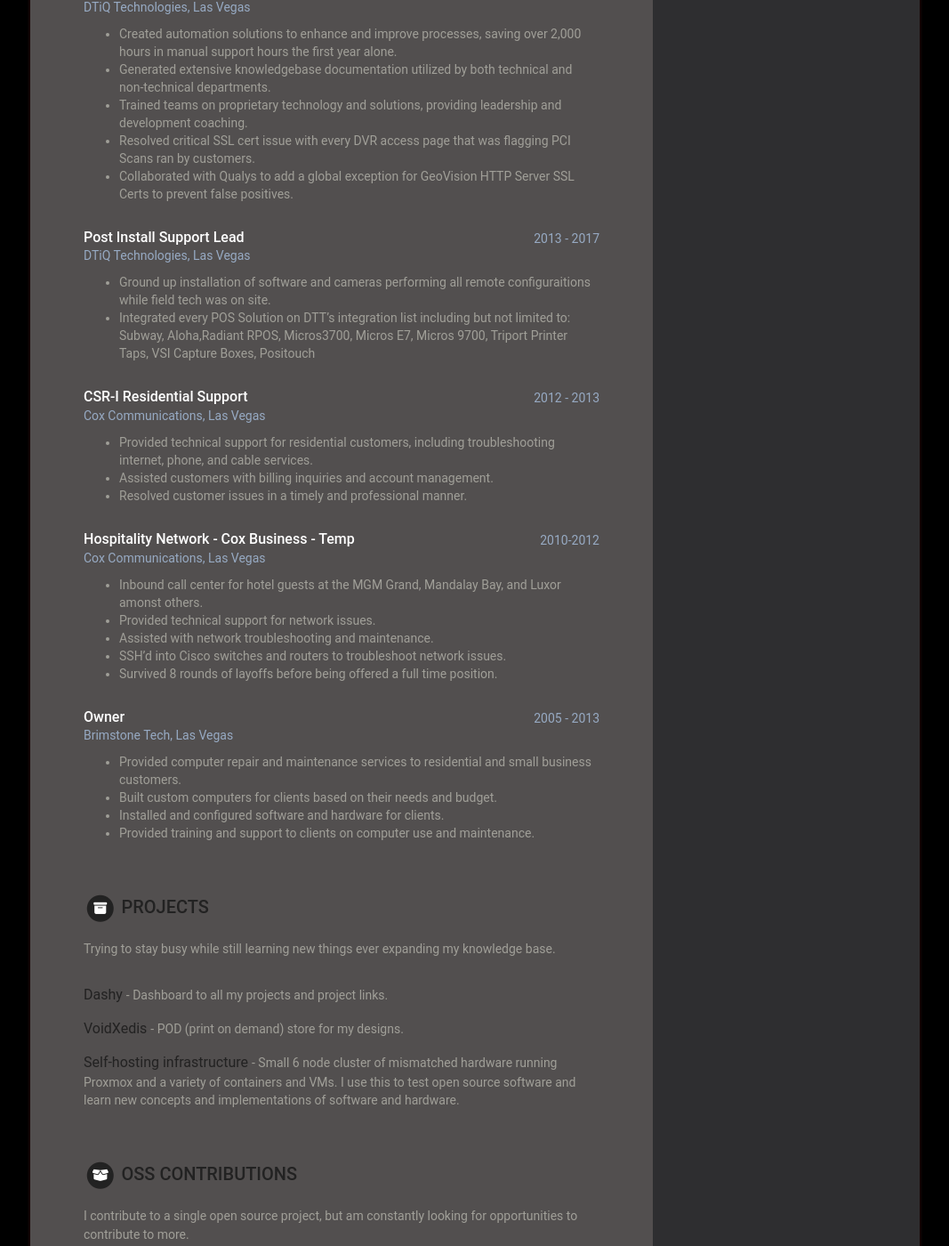
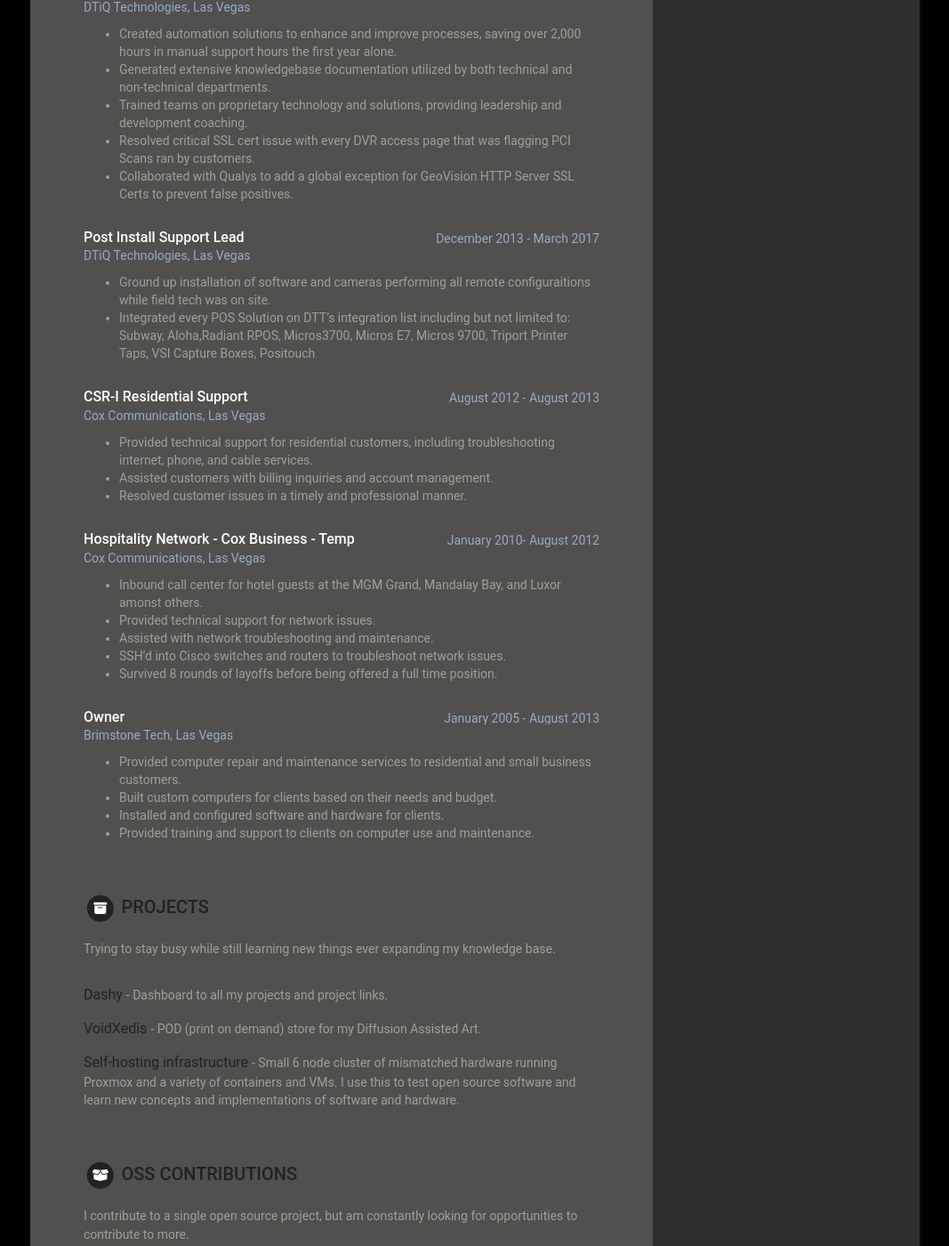
Before and after one commit to xedis/online-cv, a Jekyll site: the page built from index.html, in a window 1280 px wide and 1400 px high, scrolled down 1371 px. Shown: the whole window at 89% size, without its empty margins (106-1173 px from the left). Built offline with Jekyll 4.4.1, drawn with Linux system fonts in a browser that asks for light colours; some of the changed text lies outside the part shown.

Commit message:
updated dates

```diff
--- a/_data/data.yml
+++ b/_data/data.yml
@@ -79,7 +79,7 @@ experiences:
     title: Experiences
     info:
       - role: Production Security Architect
-        time: 2022 - 2024
+        time: December 2022 - August 2024
         company: DTiQ Technologies, Las Vegas
         details: |
           - Led production security over 40,000 devices representing 50M in annual recurring revenue; software upgrades and security compliance within budget
@@ -94,7 +94,7 @@ experiences:
           - Protected the company crown jewels, intellectual property (IP), the data, and the customer's data.
           - Initiated every security project and drove almost every one of those to completion.
       - role: Advanced Technology Manager
-        time: 2018 - 2024
+        time: March 2018 - August 2024
         company: DTiQ Technologies, Las Vegas
         details: |
           - Advised and reported to C-suite on technical issues during the migration of 15,000+ edge devices post-acquisition and led platform onboarding.
@@ -105,7 +105,7 @@ experiences:
           - Managed lifecycle of 40,000 devices, ensuring compliance and performance.
           - Continued these responsibilities while taking on the role of Production Security Architect.
       - role: Systems Analyst
-        time: 2017 - 2018
+        time: March 2017 - March 2018
         company: DTiQ Technologies, Las Vegas
         details: |
           - Created automation solutions to enhance and improve processes, saving over 2,000 hours in manual support hours the first year alone.
@@ -114,20 +114,20 @@ experiences:
           - Resolved critical SSL cert issue with every DVR access page that was flagging PCI Scans ran by customers.
           - Collaborated with Qualys to add a global exception for GeoVision HTTP Server SSL Certs to prevent false positives.
       - role: Post Install Support Lead
-        time: 2013 - 2017
+        time: December 2013 - March 2017
         company: DTiQ Technologies, Las Vegas
         details: |
           - Ground up installation of software and cameras performing all remote configuraitions while field tech was on site.
           - Integrated every POS Solution on DTT's integration list including but not limited to: Subway, Aloha,Radiant RPOS, Micros3700, Micros E7, Micros 9700, Triport Printer Taps, VSI Capture Boxes, Positouch
       - role: CSR-I Residential Support
-        time: 2012 - 2013
+        time: August 2012 - August 2013
         company: Cox Communications, Las Vegas
         details: |
           - Provided technical support for residential customers, including troubleshooting internet, phone, and cable services.
           - Assisted customers with billing inquiries and account management.
           - Resolved customer issues in a timely and professional manner.
       - role: Hospitality Network - Cox Business - Temp
-        time: 2010-2012
+        time: January 2010- August 2012
         company: Cox Communications, Las Vegas
         details: |
           - Inbound call center for hotel guests at the MGM Grand, Mandalay Bay, and Luxor amonst others.
@@ -136,7 +136,7 @@ experiences:
           - SSH'd into Cisco switches and routers to troubleshoot network issues.
           - Survived 8 rounds of layoffs before being offered a full time position.
       - role: Owner
-        time: 2005 - 2013
+        time: January 2005 - August 2013
         company: Brimstone Tech, Las Vegas
         details: |
           - Provided computer repair and maintenance services to residential and small business customers.
@@ -154,7 +154,7 @@ projects:
         tagline: "Dashboard to all my projects and project links."
       - title: VoidXedis
         link: "https://voidxedis.com"
-        tagline: "POD (print on demand) store for my designs."
+        tagline: "POD (print on demand) store for my Diffusion Assisted Art."
       - title: Self-hosting infrastructure
         link: "https://xedis.net"
         tagline: "Small 6 node cluster of mismatched hardware running Proxmox and a variety of containers and VMs. I use this to test open source software and learn new concepts and implementations of software and hardware."
```
